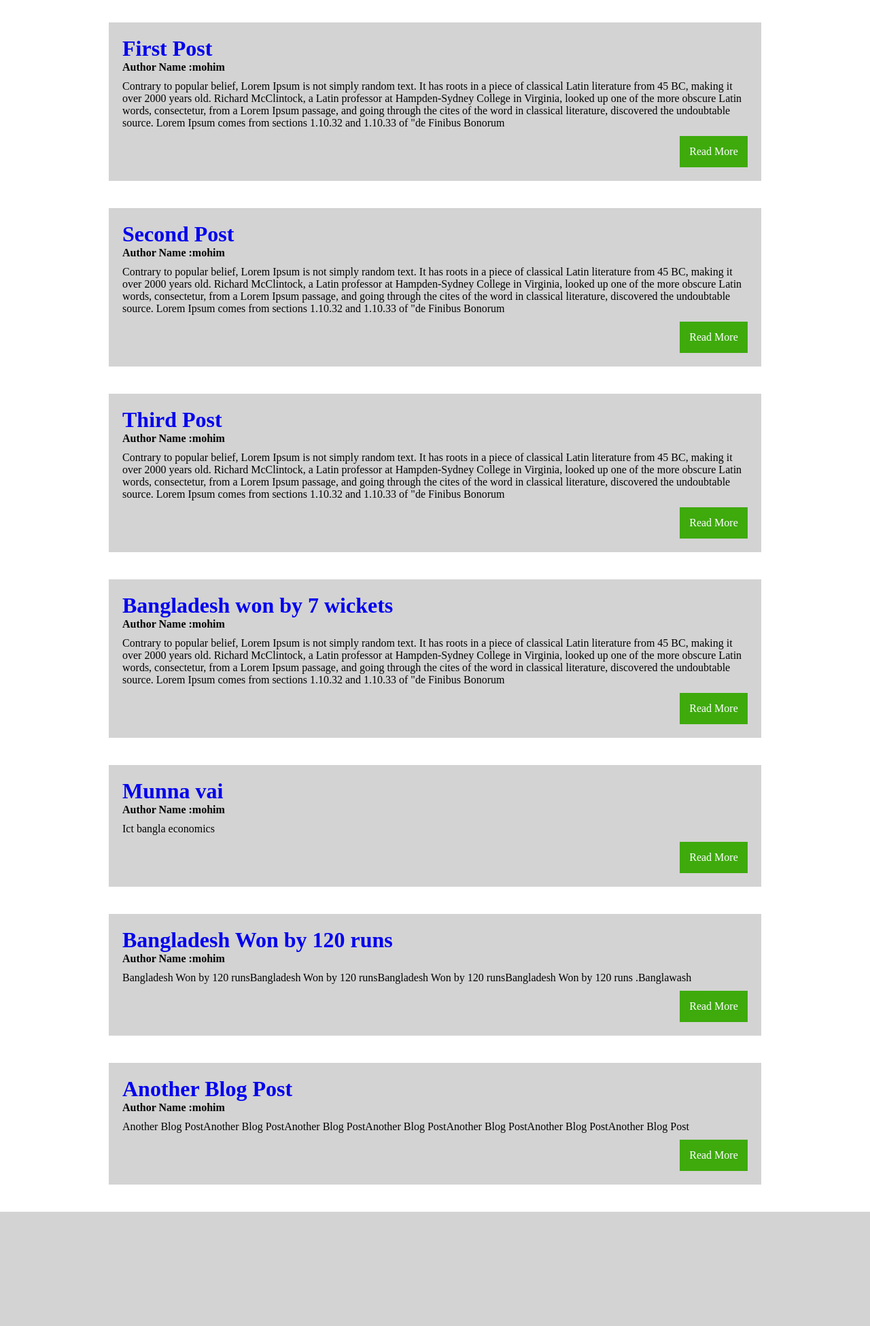
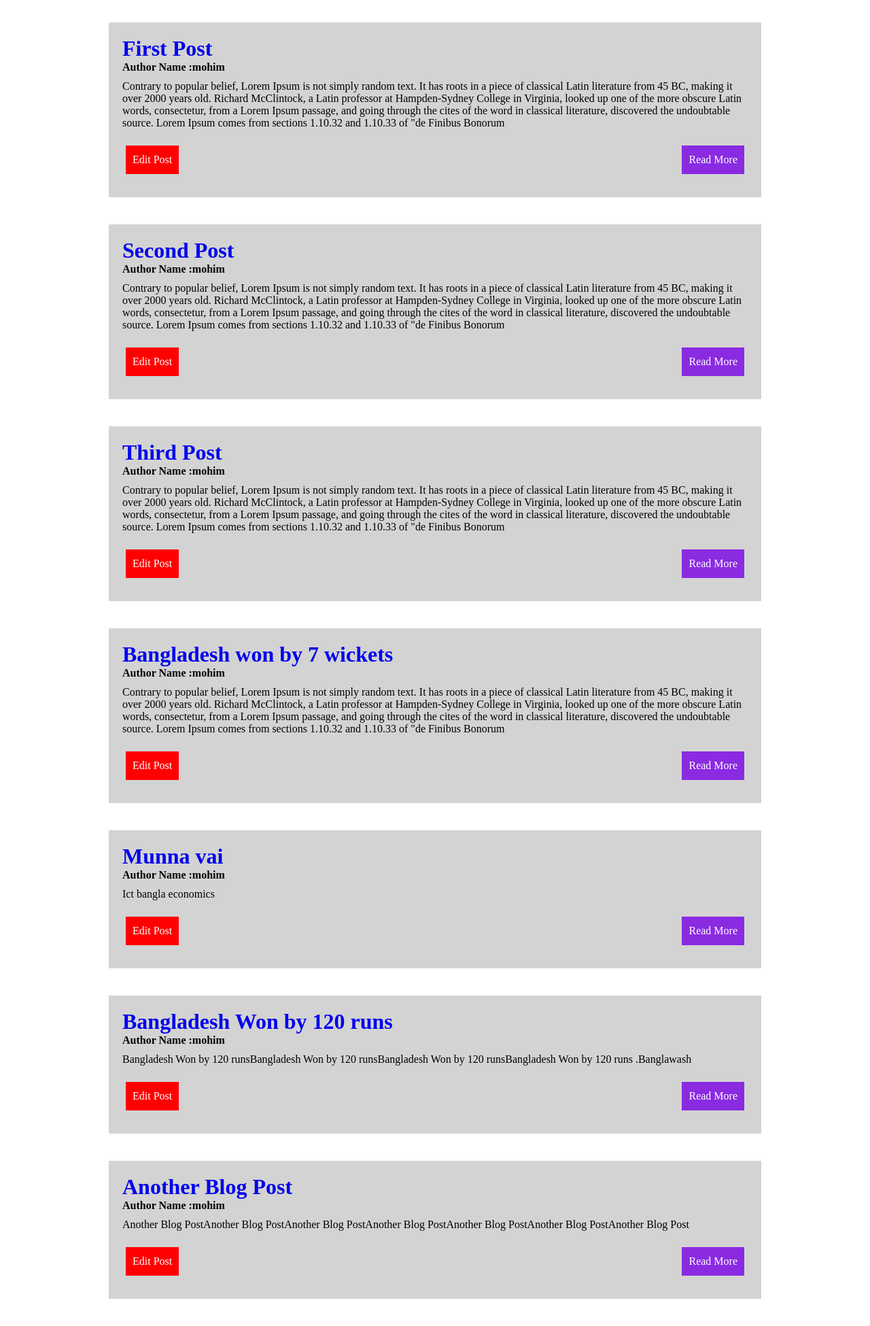
Before and after one commit to Mohimenol-Islam-Munna/blog_project, a Django app: page / in a window 1280 px wide. Shown: the part 137-2087 px from the top of the page at 68% size. Before the commit the page ends 1919 px from the top, so only its background shows below. Run offline with Django 3.2, Linux system fonts and the light colour scheme; data comes from the database, SQL or seed files in the repository; both versions use the stored data as it was after the commit.

Commit message:
Edit or Update post

```diff
--- a/blog/urls.py
+++ b/blog/urls.py
@@ -1,8 +1,9 @@
 from django.urls import path
-from .views import HomePage, BlogDetailView, CreateBlogView
+from .views import HomePage, BlogDetailView, CreateBlogView, EditBlogView
 
 urlpatterns = [
 
+    path('edit/<int:pk>/', EditBlogView.as_view(), name='edit_post'),
     path('post/new/', CreateBlogView.as_view(), name='create_post'),
     path('post/<int:pk>/', BlogDetailView.as_view(), name='post_detail'),
     path('', HomePage.as_view(), name='home'),
--- a/blog/views.py
+++ b/blog/views.py
@@ -2,7 +2,7 @@ from django.shortcuts import render
 
 # Create your views here.
 from django.views.generic import ListView, DetailView
-from django.views.generic.edit import CreateView
+from django.views.generic.edit import CreateView, UpdateView
 from .models import Blog
 
 
@@ -26,3 +26,12 @@ class CreateBlogView(CreateView):
     template_name = 'create_post.html'
 
     fields = ['title', 'author', 'body']
+
+
+class EditBlogView(UpdateView):
+
+    model = Blog
+
+    template_name = 'edit_post.html'
+
+    fields = ['title', 'author', 'body']
--- a/templates/index.html
+++ b/templates/index.html
@@ -6,8 +6,9 @@
             <h1><a style="text-decoration: none;" href="{% url 'post_detail' post.pk %}">{{ post.title }}</a></h1>
             <h4>Author Name :{{ post.author }}</h4>
             <p>{{ post.body }}</p>
-            <div style="width: 100px; background-color: rgb(62, 170, 12); margin-left: auto; text-align: center; padding: 14px 5px;">
-                <a style="text-decoration: none; color: white;" href="{% url 'post_detail' post.pk %}">Read More</a>
+            <div style="width: 100%; display: flex; justify-content: space-between; padding: 14px 5px;">
+                <a style="text-decoration: none; color: white; background-color: red; padding: 12px 10px" href="{% url 'edit_post' post.pk %}">Edit Post</a>
+                <a style="text-decoration: none; color: white; background-color: blueviolet; padding: 12px 10px" href="{% url 'post_detail' post.pk %}">Read More</a>
             </div>
         </div>
     {% endfor %}
```
Also changed, not shown: templates/edit_post.html (added, +17 -0 lines), blog/models.py (line endings or trailing spaces), db.sqlite3.
